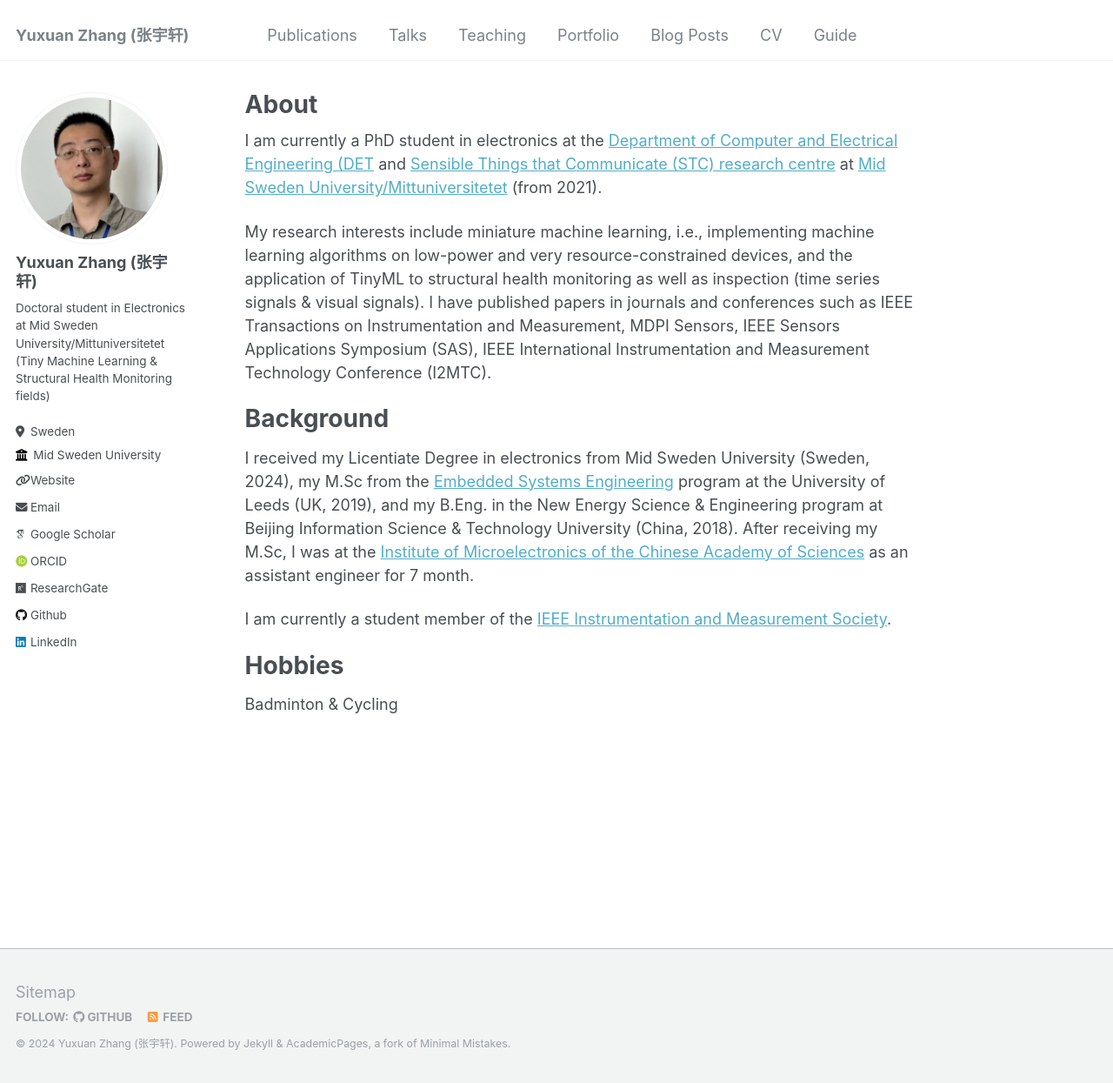
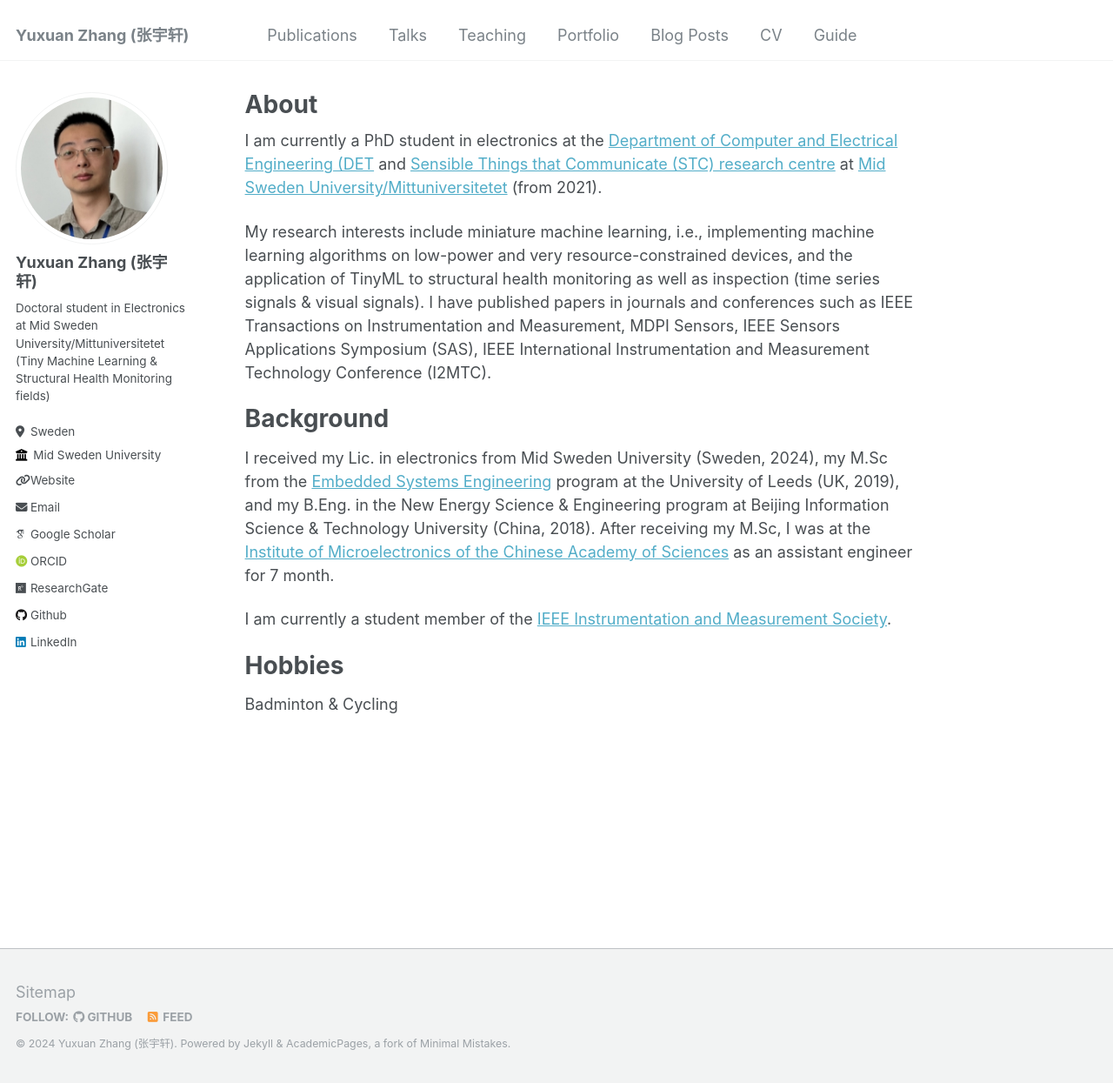
Before and after one commit to YuxuanZhang-96/YuxuanZhang-96.github.io, a Jekyll site: the page built from _pages/about.md, in a window 1280 px wide and 1245 px high. Shown: the whole window at 87% size. Built offline with Jekyll 4.4.1, drawn with Linux system fonts in a browser that asks for light colours; some web fonts are replaced.

Commit message:
Update about.md

```diff
--- a/_pages/about.md
+++ b/_pages/about.md
@@ -13,7 +13,7 @@ My research interests include miniature machine learning, i.e., implementing mac
 
 Background
 ======
-I received my Licentiate Degree in electronics from Mid Sweden University (Sweden, 2024), my M.Sc from the [Embedded Systems Engineering](https://courses.leeds.ac.uk/f310/embedded-systems-engineering-msc-eng-) program at the University of Leeds (UK, 2019), and my B.Eng. in the New Energy Science & Engineering program at Beijing Information Science & Technology University (China, 2018). After receiving my M.Sc, I was at the [Institute of Microelectronics of the Chinese Academy of Sciences](http://www.ime.cas.cn/) as an assistant engineer for 7 month.
+I received my Lic. in electronics from Mid Sweden University (Sweden, 2024), my M.Sc from the [Embedded Systems Engineering](https://courses.leeds.ac.uk/f310/embedded-systems-engineering-msc-eng-) program at the University of Leeds (UK, 2019), and my B.Eng. in the New Energy Science & Engineering program at Beijing Information Science & Technology University (China, 2018). After receiving my M.Sc, I was at the [Institute of Microelectronics of the Chinese Academy of Sciences](http://www.ime.cas.cn/) as an assistant engineer for 7 month.
 
 I am currently a student member of the [IEEE Instrumentation and Measurement Society](https://ieee-ims.org/).
 
```
